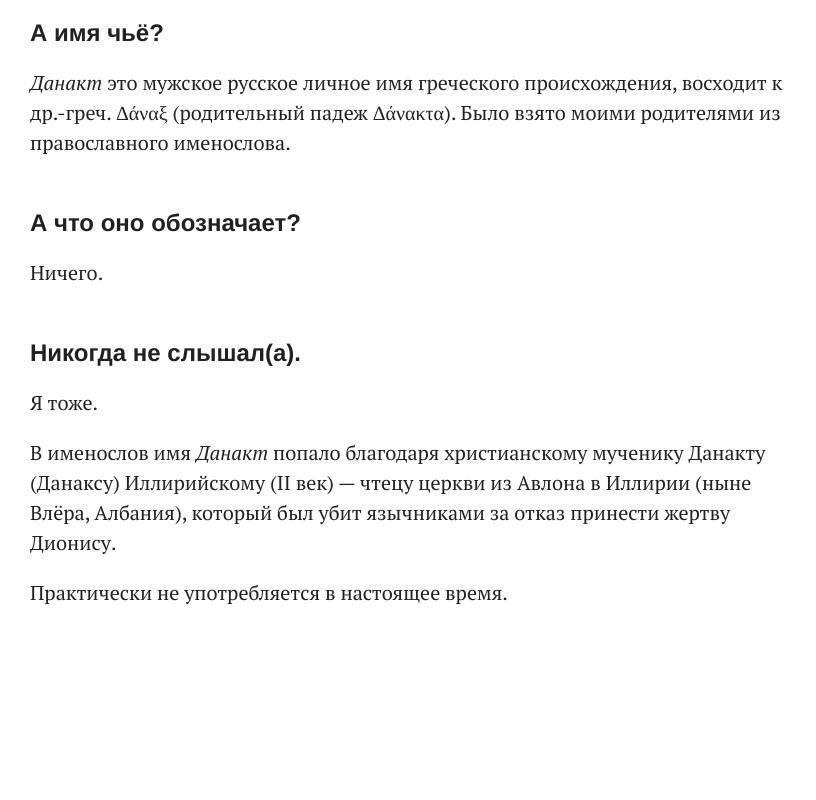
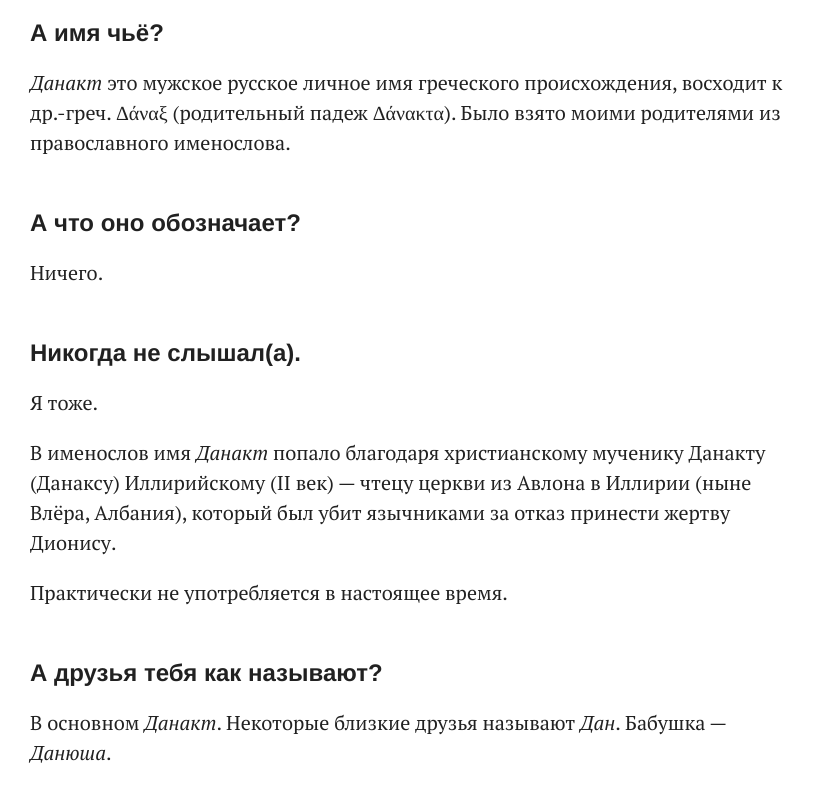
Before and after one commit to danakt/danakt.github.io, a Next.js app: page /danakt in a window 1280 px wide. Shown: the part 455-1255 px from the top of the page, without its empty margins (0-816 px from the left). Before the commit the page ends 1163 px from the top, so only its background shows below. Built offline with nearby package versions, Linux system fonts and the light colour scheme.

Commit message:
Update name info

```diff
--- a/pages/danakt.tsx
+++ b/pages/danakt.tsx
@@ -31,5 +31,11 @@ export default () => (
     </p>
 
     <p>Практически не употребляется в настоящее время.</p>
+
+    <h2>А друзья тебя как называют?</h2>
+
+    <p>
+      В основном <em>Данакт</em>. Некоторые близкие друзья называют <em>Дан</em>. Бабушка — <em>Данюша</em>.
+    </p>
   </Page>
 );
```
